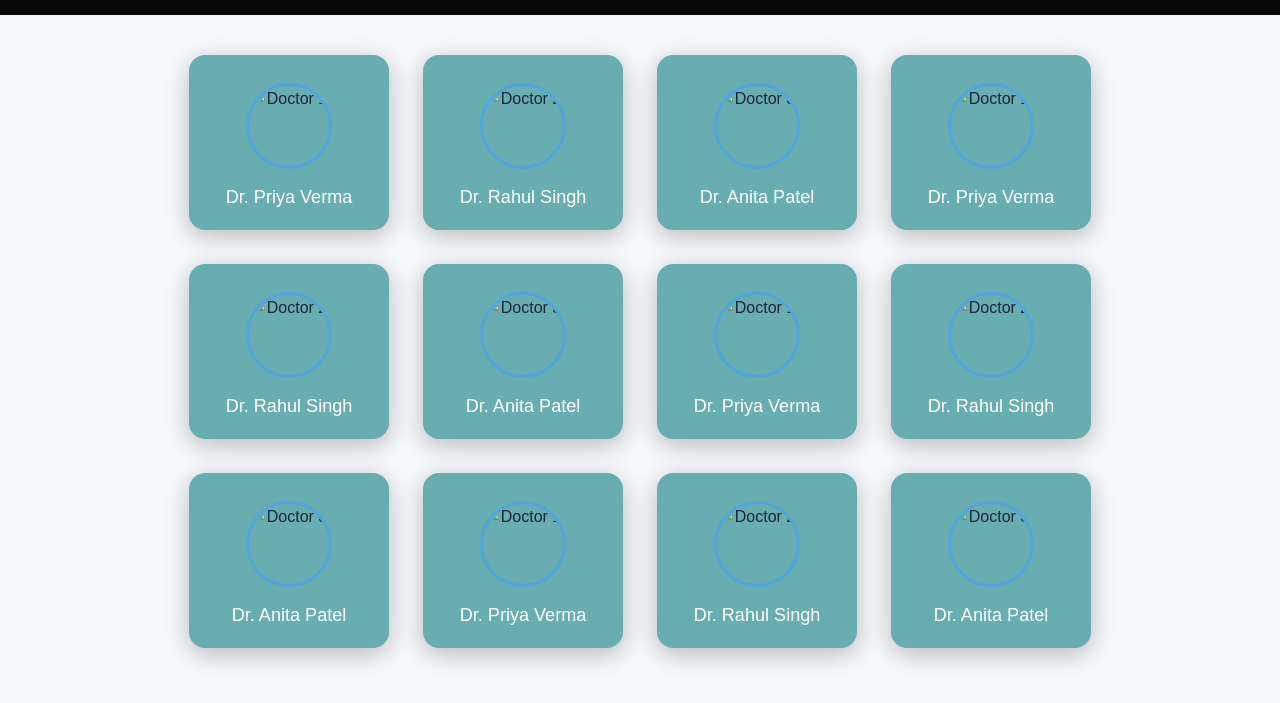
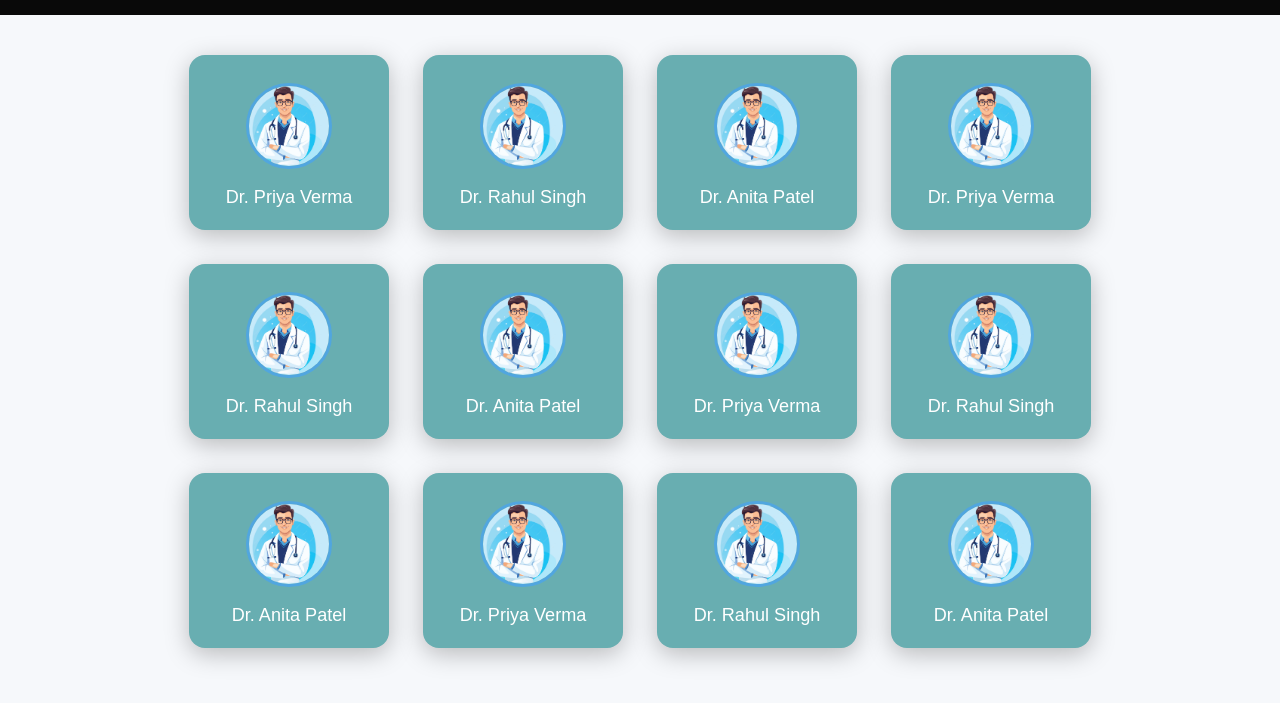
Before and after one commit to SenseiSuraj24/Hack-o-ween, a plain HTML site: page doctor_list.html in a window 1280 px wide. Shown: the part 65-768 px from the top of the page. Drawn offline with Linux system fonts and the light colour scheme.

Commit message:
see the doctor list page
check that

```diff
--- a/doctor_list.html
+++ b/doctor_list.html
@@ -19,51 +19,51 @@
     <main>
         <div class="doctor-cards">
             <div class="card">
-                <img src="doctor1.jpg" alt="Doctor 1" class="profile-pic">
+                <img src="doctor-profile.jpg" alt="Doctor 1" class="profile-pic">
                 <h3>Dr. Priya Verma</h3>
             </div>
             <div class="card">
-                <img src="doctor2.jpg" alt="Doctor 2" class="profile-pic">
+                <img src="doctor-profile.jpg" alt="Doctor 2" class="profile-pic">
                 <h3>Dr. Rahul Singh</h3>
             </div>
             <div class="card">
-                <img src="doctor3.jpg" alt="Doctor 3" class="profile-pic">
+                <img src="doctor-profile.jpg" alt="Doctor 3" class="profile-pic">
                 <h3>Dr. Anita Patel</h3>
             </div>
             <div class="card">
-                <img src="doctor1.jpg" alt="Doctor 1" class="profile-pic">
+                <img src="doctor-profile.jpg" alt="Doctor 1" class="profile-pic">
                 <h3>Dr. Priya Verma</h3>
             </div>
             <div class="card">
-                <img src="doctor2.jpg" alt="Doctor 2" class="profile-pic">
+                <img src="doctor-profile.jpg" alt="Doctor 2" class="profile-pic">
                 <h3>Dr. Rahul Singh</h3>
             </div>
             <div class="card">
-                <img src="doctor3.jpg" alt="Doctor 3" class="profile-pic">
+                <img src="doctor-profile.jpg" alt="Doctor 3" class="profile-pic">
                 <h3>Dr. Anita Patel</h3>
             </div>
             <div class="card">
-                <img src="doctor1.jpg" alt="Doctor 1" class="profile-pic">
+                <img src="doctor-profile.jpg" alt="Doctor 1" class="profile-pic">
                 <h3>Dr. Priya Verma</h3>
             </div>
             <div class="card">
-                <img src="doctor2.jpg" alt="Doctor 2" class="profile-pic">
+                <img src="doctor-profile.jpg" alt="Doctor 2" class="profile-pic">
                 <h3>Dr. Rahul Singh</h3>
             </div>
             <div class="card">
-                <img src="doctor3.jpg" alt="Doctor 3" class="profile-pic">
+                <img src="doctor-profile.jpg" alt="Doctor 3" class="profile-pic">
                 <h3>Dr. Anita Patel</h3>
             </div>
             <div class="card">
-                <img src="doctor1.jpg" alt="Doctor 1" class="profile-pic">
+                <img src="doctor-profile.jpg" alt="Doctor 1" class="profile-pic">
                 <h3>Dr. Priya Verma</h3>
             </div>
             <div class="card">
-                <img src="doctor2.jpg" alt="Doctor 2" class="profile-pic">
+                <img src="doctor-profile.jpg" alt="Doctor 2" class="profile-pic">
                 <h3>Dr. Rahul Singh</h3>
             </div>
             <div class="card">
-                <img src="doctor3.jpg" alt="Doctor 3" class="profile-pic">
+                <img src="doctor-profile.jpg" alt="Doctor 3" class="profile-pic">
                 <h3>Dr. Anita Patel</h3>
             </div>
 
```
